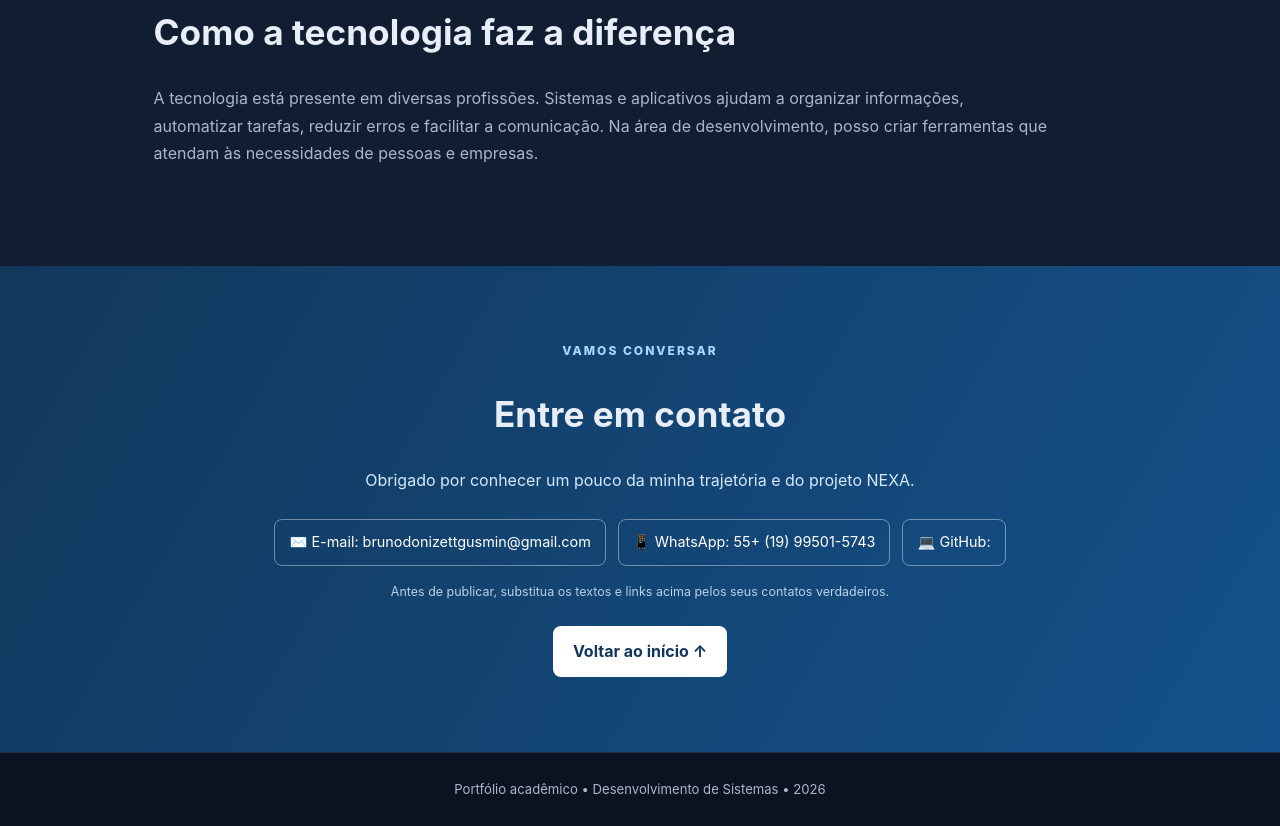
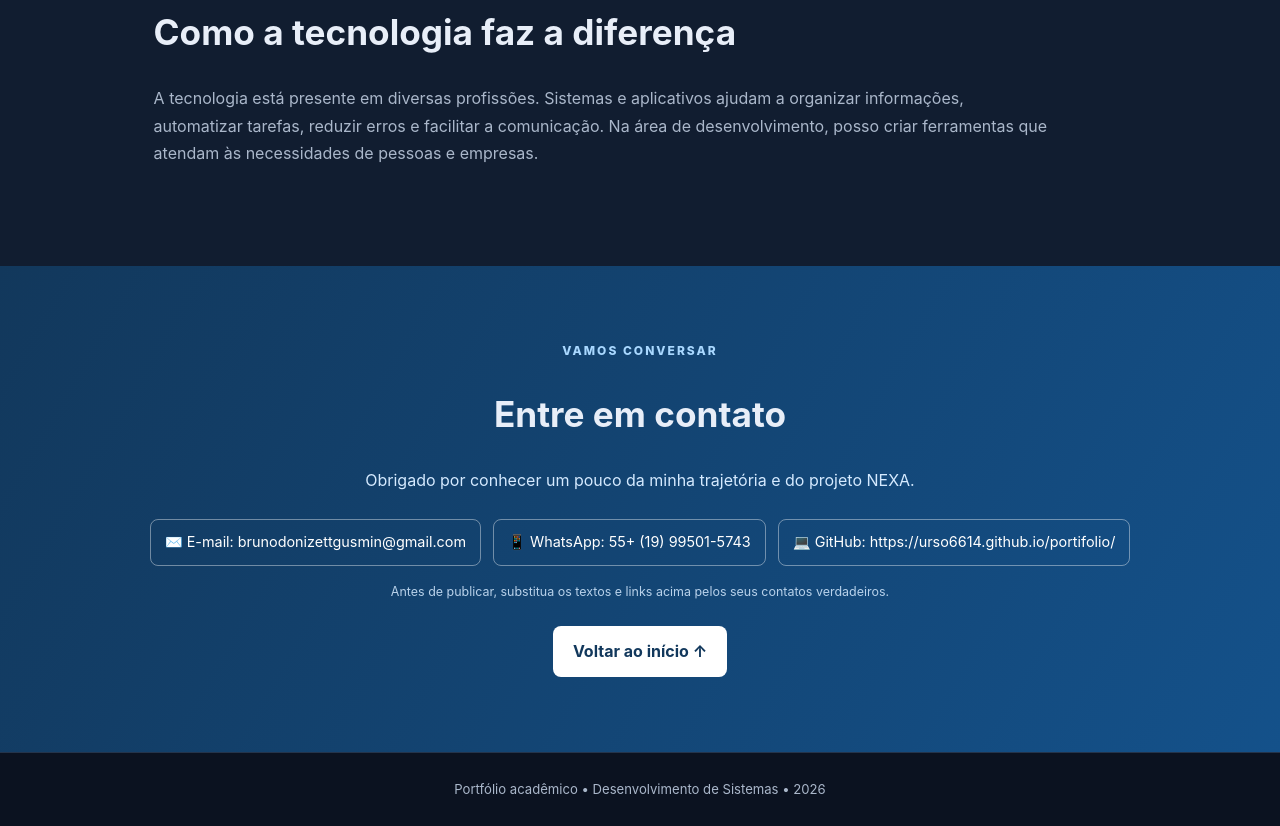
Before and after one commit to Urso6614/portifolio, a plain HTML site: page index.html in a window 1280 px wide. Shown: the part 4801-5627 px from the top of the page. Drawn offline with Linux system fonts and the light colour scheme.

Commit message:
Update index.html

```diff
--- a/index.html
+++ b/index.html
@@ -192,7 +192,7 @@
         <a href="mailto:SEU_EMAIL_AQUI" class="contato-link">✉️ E-mail: brunodonizettgusmin@gmail.com</a>
         <a href="https://wa.me/55SEUNUMERO" class="contato-link" target="_blank" rel="noopener">📱 WhatsApp:
           55+ (19) 99501-5743</a>
-        <a href="https://github.com/SEU_USUARIO" class="contato-link" target="_blank" rel="noopener">💻 GitHub:
+        <a href="https://github.com/SEU_USUARIO" class="contato-link" target="_blank" rel="noopener">💻 GitHub:  https://urso6614.github.io/portifolio/
           </a>
       </div>
       <p class="contato-ajuda">Antes de publicar, substitua os textos e links acima pelos seus contatos verdadeiros.</p>
```
